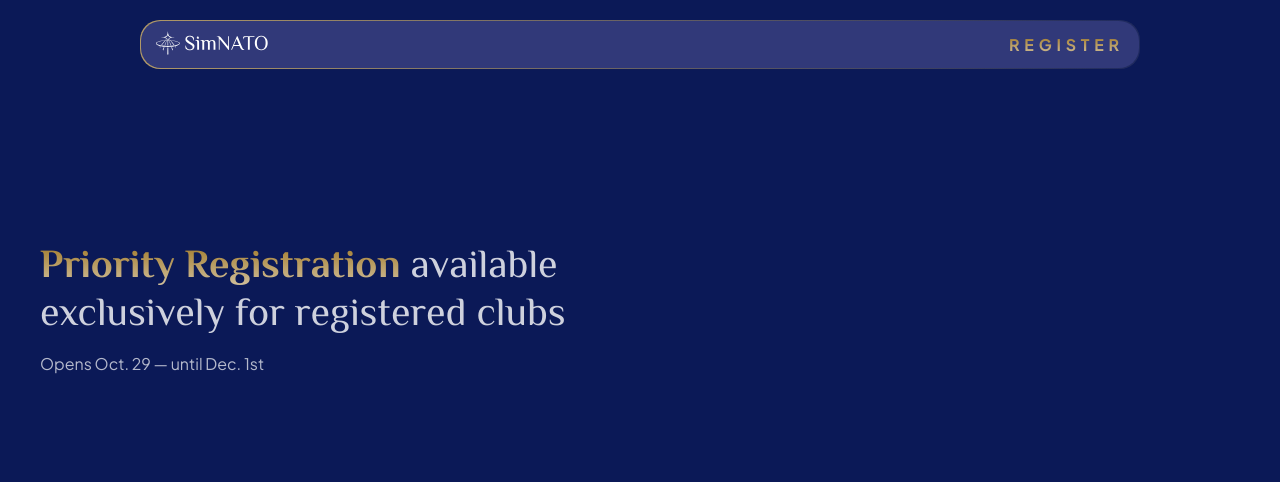
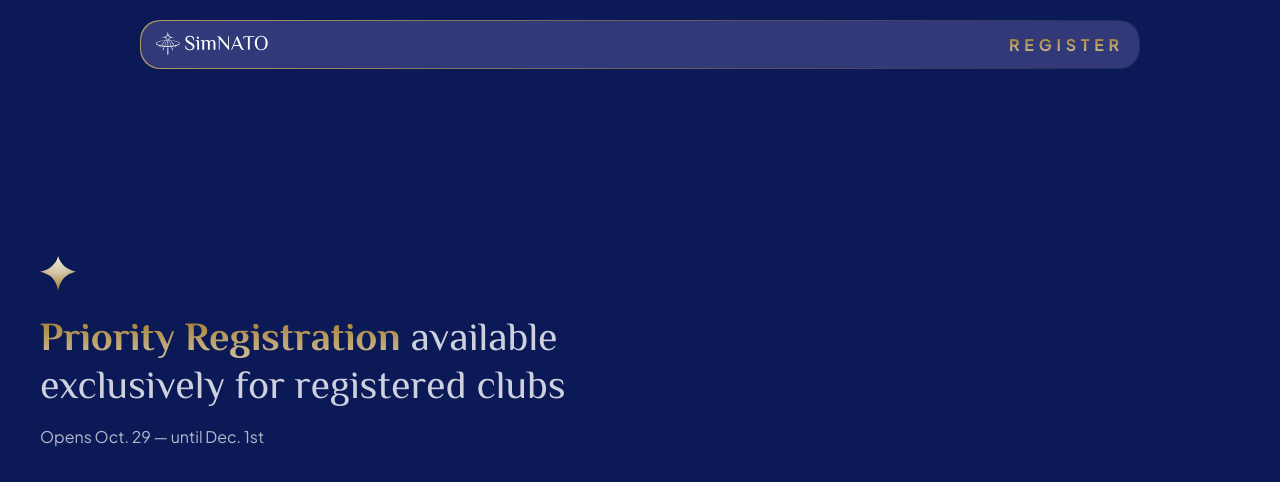
Before and after one commit to oklex/simnato-site, a Next.js app: page /registration in a window 1280 px wide. Shown: the top 482 px of the page. Built offline with nearby package versions, Linux system fonts and the light colour scheme.

Commit message:
added little marker star

```diff
--- /dev/null
+++ b/src/assets/starMarkers.tsx
@@ -0,0 +1,134 @@
+import React, { FC } from "react";
+import styled, { css } from "styled-components";
+
+interface ResizableSVGProps {
+  type: "dark" | "gold" | "blue";
+  height?: string | number;
+  center?: boolean;
+  padding?: string;
+}
+
+export const StarMarker: FC<ResizableSVGProps> = ({
+  type,
+  height = "35px",
+  center,
+  padding = "1rem 0px",
+}) => {
+  const aspectRatio = 83 / 80; // Aspect ratio of the SVG
+  const width =
+    typeof height === "number"
+      ? height * aspectRatio
+      : `calc(${height} * ${aspectRatio})`;
+
+  if (type === "dark")
+    return (
+      <Wrapper center={center} padding={padding}>
+        <svg
+          xmlns="http://www.w3.org/2000/svg"
+          width={width}
+          height={height}
+          viewBox="0 0 83 80"
+          fill="none"
+        >
+          <path
+            d="M82.6491 35.9076C76.6505 37.3837 69.8144 39.4702 63.3847 43.4161C56.9425 47.1597 51.7494 52.7129 47.9224 59.9464C44.9595 65.5724 42.7878 72.2187 41.4926 79.752C40.1975 72.2187 38.0382 65.5724 35.0629 59.9464C31.2483 52.7129 26.0428 47.1472 19.613 43.4161C13.1709 39.4578 6.34547 37.382 0.348633 35.9076C21.2311 32.3574 36.8371 18.8379 41.4926 0.244141C46.1588 18.8379 61.7648 32.3574 82.6508 35.9076H82.6491Z"
+            fill="url(#paint0_radial_197_720)"
+          />
+          <defs>
+            <radialGradient
+              id="paint0_radial_197_720"
+              cx="0"
+              cy="0"
+              r="1"
+              gradientUnits="userSpaceOnUse"
+              gradientTransform="translate(41.4997 0.244141) rotate(90) scale(79.5078 82.3022)"
+            >
+              <stop stop-color="#28317F" />
+              <stop offset="0.495" stop-color="#0B1957" />
+              <stop offset="1" stop-color="#030B2E" />
+            </radialGradient>
+          </defs>
+        </svg>
+      </Wrapper>
+    );
+
+  if (type === "blue")
+    return (
+      <Wrapper center={center} padding={padding}>
+        <svg
+          xmlns="http://www.w3.org/2000/svg"
+          width={width}
+          height={height}
+          viewBox="0 0 83 80"
+          fill="none"
+        >
+          <path
+            d="M82.6491 35.9076C76.6505 37.3837 69.8144 39.4702 63.3847 43.4161C56.9425 47.1597 51.7494 52.7129 47.9224 59.9464C44.9595 65.5724 42.7878 72.2187 41.4926 79.752C40.1975 72.2187 38.0382 65.5724 35.0629 59.9464C31.2483 52.7129 26.0428 47.1472 19.613 43.4161C13.1709 39.4578 6.34547 37.382 0.348633 35.9076C21.2311 32.3574 36.8371 18.8379 41.4926 0.244141C46.1588 18.8379 61.7648 32.3574 82.6508 35.9076H82.6491Z"
+            fill="url(#paint0_radial_197_733)"
+          />
+          <defs>
+            <radialGradient
+              id="paint0_radial_197_733"
+              cx="0"
+              cy="0"
+              r="1"
+              gradientUnits="userSpaceOnUse"
+              gradientTransform="translate(41.4997 0.244141) rotate(90) scale(79.5078 82.3022)"
+            >
+              <stop stop-color="#E2E7FD" />
+              <stop offset="0.5" stop-color="#B4BFEF" />
+              <stop offset="1" stop-color="#28317F" />
+            </radialGradient>
+          </defs>
+        </svg>
+      </Wrapper>
+    );
+
+  if (type === "gold")
+    return (
+      <Wrapper center={center} padding={padding}>
+        <svg
+          xmlns="http://www.w3.org/2000/svg"
+          width={width}
+          height={height}
+          viewBox="0 0 83 80"
+          fill="none"
+        >
+          <path
+            d="M82.6491 35.9076C76.6505 37.3837 69.8144 39.4702 63.3847 43.4161C56.9425 47.1597 51.7494 52.7129 47.9224 59.9464C44.9595 65.5724 42.7878 72.2187 41.4926 79.752C40.1975 72.2187 38.0382 65.5724 35.0629 59.9464C31.2483 52.7129 26.0428 47.1472 19.613 43.4161C13.1709 39.4578 6.34547 37.382 0.348633 35.9076C21.2311 32.3574 36.8371 18.8379 41.4926 0.244141C46.1588 18.8379 61.7648 32.3574 82.6508 35.9076H82.6491Z"
+            fill="url(#paint0_radial_197_726)"
+          />
+          <defs>
+            <radialGradient
+              id="paint0_radial_197_726"
+              cx="0"
+              cy="0"
+              r="1"
+              gradientUnits="userSpaceOnUse"
+              gradientTransform="translate(41.4997 0.244141) rotate(90) scale(79.5078 82.3022)"
+            >
+              <stop stop-color="#F2EBDD" />
+              <stop offset="0.5" stop-color="#D4C5A6" />
+              <stop offset="1" stop-color="#9F7622" />
+            </radialGradient>
+          </defs>
+        </svg>
+      </Wrapper>
+    );
+};
+
+const Wrapper = styled.div<{ center?: boolean; padding?: string }>`
+  ${({ center }) =>
+    center &&
+    css`
+      display: flex;
+      justify-content: center;
+    `}
+  ${({ padding }) =>
+    padding &&
+    css`
+      padding: ${padding};
+    `}
+`;
+
+export default StarMarker;
--- a/src/pages/registration.tsx
+++ b/src/pages/registration.tsx
@@ -8,6 +8,7 @@ import {
   Text,
 } from "../ui-library";
 import styled from "styled-components";
+import StarMarker from "../assets/starMarkers";
 
 export default function RegistrationPage() {
   return (
@@ -15,6 +16,7 @@ export default function RegistrationPage() {
       <Section mode="dark" height={"calc(100vh - 30px)"}>
         <Container center>
           <HeaderContainer>
+            <StarMarker type="gold" />
             <Header level={2}>
               <StyledText bold mode="gold">
                 Priority Registration
```
